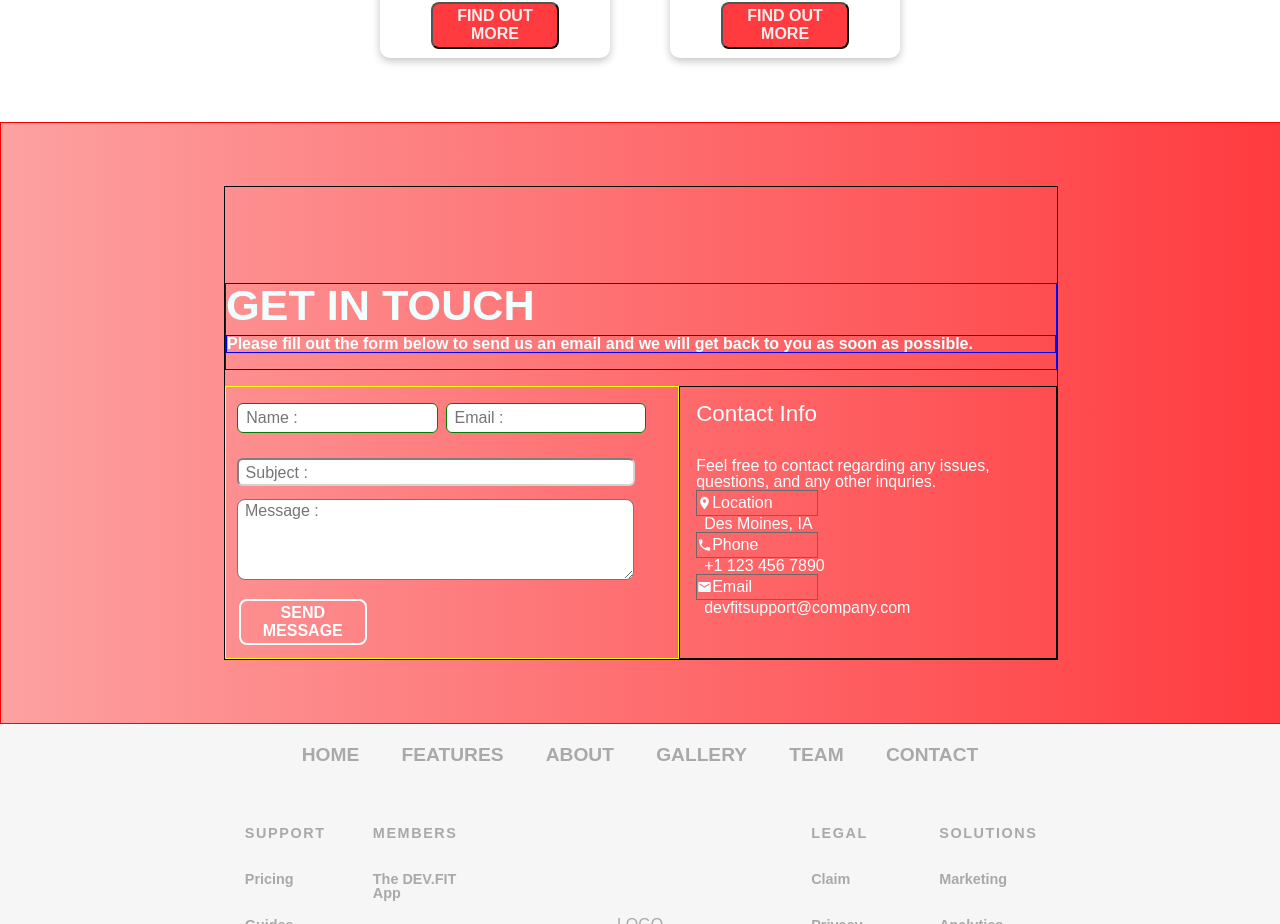
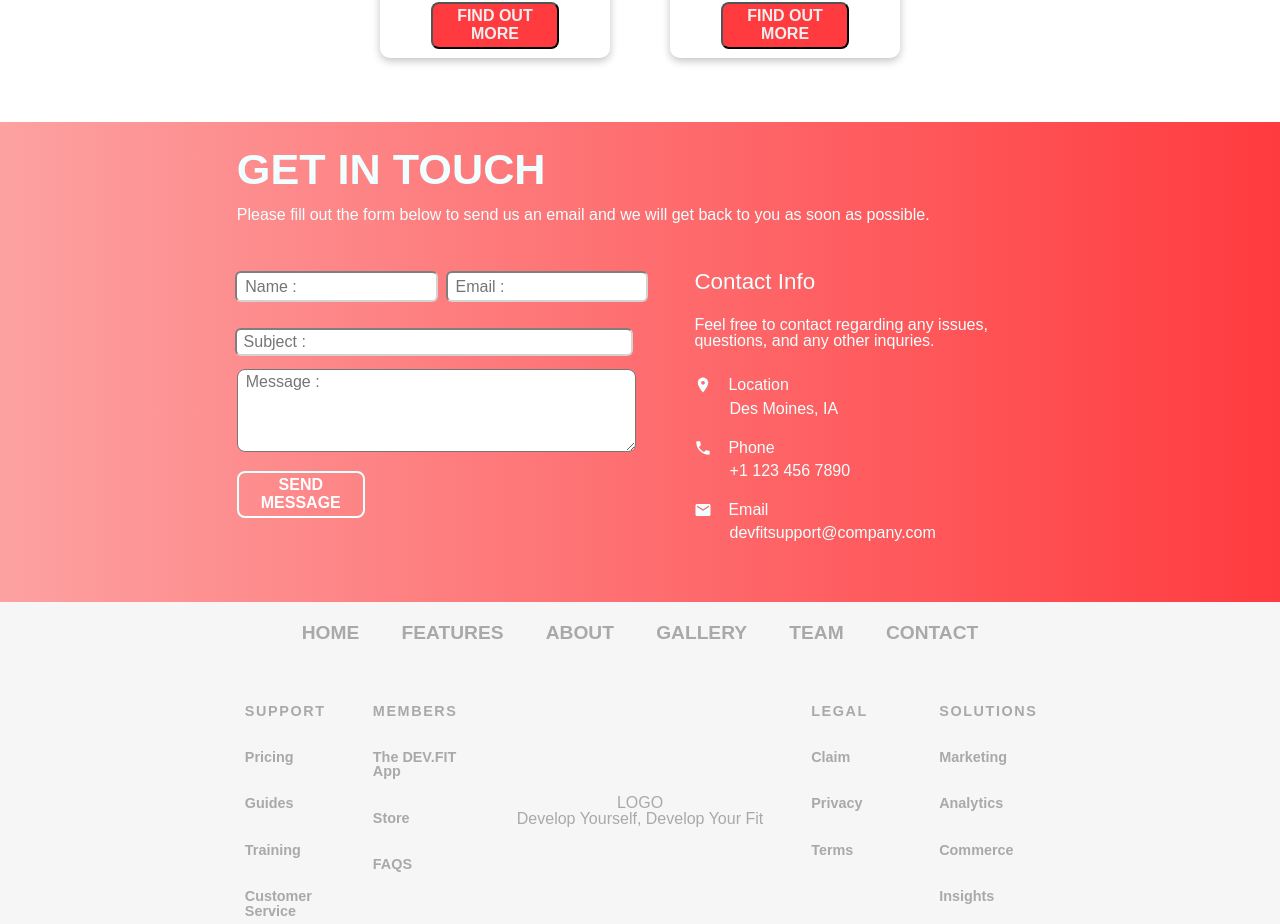
Before and after one commit to kdolic/react-node-fitness, a React (Create React App) app in the folder client/: page / in a window 1280 px wide. Shown: the part 3400-4324 px from the top of the page. Built offline with nearby package versions, Linux system fonts and the light colour scheme; no server answers; a web font is replaced by a local one.

Commit message:
cleanup for the contact component styling

```diff
--- a/client/src/components/home/Contact.js
+++ b/client/src/components/home/Contact.js
@@ -40,13 +40,14 @@ const Contact = () => {
               </div>
               <div className="bottomForm">
                 <input
+                  className="contactInput"
                   required
                   id="subject"
                   name="subject"
                   placeholder="Subject :"
                 />
                 <textarea
-                  className="message_box"
+                  className="message_box contactInput"
                   name="message"
                   cols="50"
                   rows="5"
@@ -66,17 +67,17 @@ const Contact = () => {
               other inquries.
             </h4>
             <div className="contactIcon">
-              <LocationOnIcon style={{ fill: "azure", width: "15px" }} />
+              <LocationOnIcon style={{ fill: "azure", width: "18px" }} />
               <h3>Location</h3>
             </div>
             <p>Des Moines, IA</p>
             <div className="contactIcon">
-              <PhoneIcon style={{ fill: "azure", width: "15px" }} />
+              <PhoneIcon style={{ fill: "azure", width: "18px" }} />
               <h3>Phone</h3>
             </div>
             <p>+1 123 456 7890</p>
             <div className="contactIcon">
-              <MailIcon style={{ fill: "azure", width: "15px" }} />
+              <MailIcon style={{ fill: "azure", width: "18px" }} />
               <h3>Email</h3>
             </div>
             <p>devfitsupport@company.com</p>
--- a/client/src/css/Contact.css
+++ b/client/src/css/Contact.css
@@ -3,42 +3,41 @@
   flex-direction: column;
   justify-content: center;
   align-items: center;
-
   width: 100vw;
-  height: 75vh;
+  height: 60vh;
   background: linear-gradient(to left, #ff3b3f, #fda1a1);
-  border: 1px solid red;
+  /* border: 1px solid red; */
 }
 .innerContainer {
   display: flex;
   flex-direction: column;
   width: 65vw;
-
-  border: 1px solid black;
+  /* border: 1px solid black; */
 }
 .contactTitle {
-  margin-top: 6rem;
   margin-bottom: 1rem;
+  margin-left: 0.8rem;
   font-size: 2.7rem;
   font-weight: 900;
   color: azure;
   text-transform: uppercase;
-  border: 1px solid blue;
+  /* border: 1px solid blue; */
 }
 .contactTitle h2 {
   font-size: 1rem;
-  margin-top: 0.5rem;
+  font-weight: 500;
+  margin-top: 1rem;
   margin-bottom: 1rem;
   color: azure;
   text-transform: none;
-  border: 1px solid blue;
+  /* border: 1px solid blue; */
 }
 .contactForm {
   width: 35vw;
   padding: 0.2em;
   font-size: 1rem;
   color: azure;
-  border: 1px solid yellow;
+  /* border: 1px solid yellow; */
 }
 .contactForm h2 {
   margin-bottom: 1rem;
@@ -50,7 +49,7 @@
 .contactInput {
   width: 15vw;
   padding: 0.2rem;
-  border: 1px solid green;
+  /* border: 1px solid green; */
 }
 ::placeholder {
   font-size: 1rem;
@@ -69,8 +68,8 @@
   /* border: 1px solid orange; */
 }
 .contactButton:hover {
-  background-color: azure;
-  color: #ff3b3f;
+  background-color: #ff3b3f;
+  color: azure;
   cursor: pointer;
   transition: 0.3s ease-in-out;
 }
@@ -84,27 +83,30 @@
   flex-direction: column;
   color: azure;
   width: 27vw;
-  border: 1px solid black;
+  /* border: 1px solid black; */
 }
 .contactInfo h2 {
   font-size: 1.4rem;
-  margin-bottom: 2rem;
+  margin-bottom: 1.5rem;
+}
+.contactInfo h4 {
+  margin-bottom: 1.5rem;
 }
 .contactInfo p {
-  margin-left: 0.5rem;
+  margin: 0.2rem 0 1.2rem 2.2rem;
 }
 .contactIcon {
   display: flex;
   align-items: center;
   width: 120px;
-  border: 1px solid dimgray;
+  /* border: 1px solid dimgray; */
+}
+.contactIcon h3 {
+  font-size: 1rem;
+  margin-left: 1rem;
 }
 .message_box {
   border-radius: 8px;
   width: 30.5vw;
-  margin-left: 0.5rem;
+  margin-left: 0.6rem;
 }
-
-.contactIcon h3 {
-  font-size: 1rem;
-}
```
